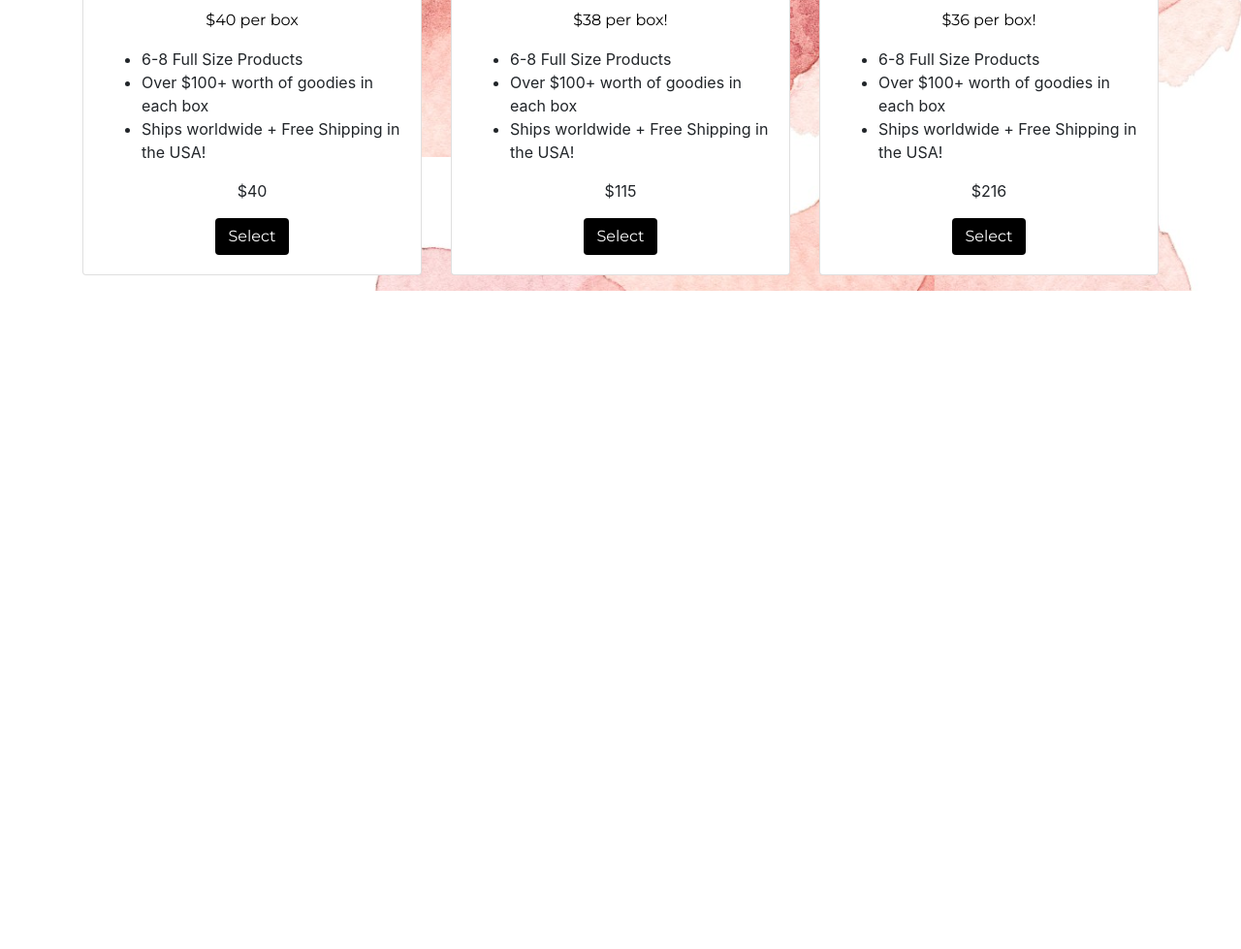
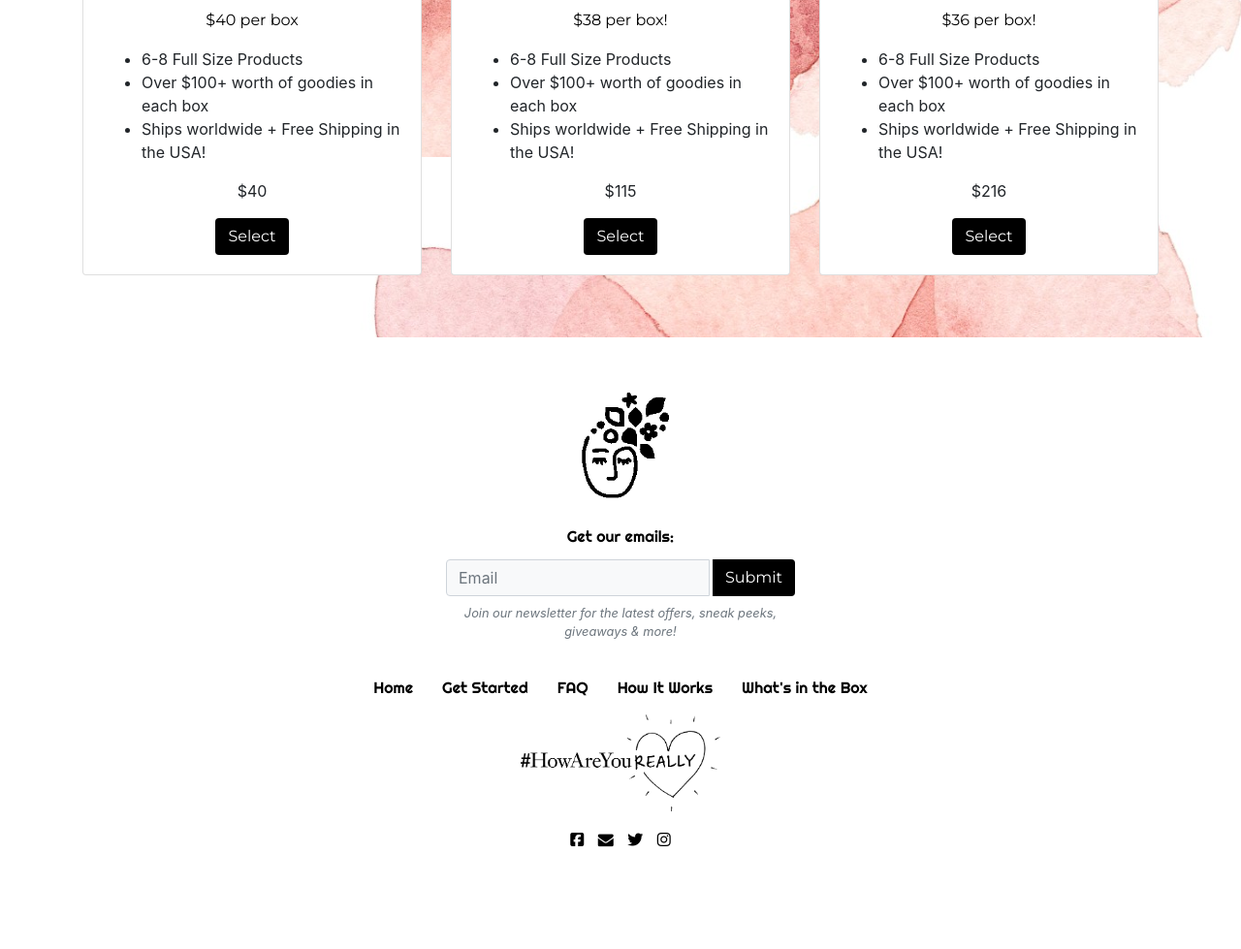
Before and after one commit to drobi710/How-are-you-really, a website: page store.html in a window 1280 px wide. Shown: the part 638-1617 px from the top of the page at 97% size. Before the commit the page ends 938 px from the top, so only its background shows below. Drawn offline with nearby package versions, Linux system fonts and the light colour scheme.

Commit message:
update title and add footer to store.html

```diff
--- a/store.html
+++ b/store.html
@@ -99,7 +99,7 @@
 <div class="container pt-3">
     <div class="row">
         <div class="col">
-            <h3>Box Subscription</h3>
+            <h3>Select Your Box Subscription</h3>
             <hr>
         </div>
     </div>
@@ -164,9 +164,53 @@
     </div>
 </div>
 
-    <footer>
-
-    </footer>
+<footer class="footer bg-white">
+    <div class="container mt-5" id="footerCard">
+        <div class="row justify-content-center">
+            <div class="col mt-5 text-center">
+                <a href="/homepage.html"><img id="footerLogo" class="" src="/img/logo.png" alt="logo"></a>
+            </div>
+        </div>
+        <div class="row justify-content-center">
+            <div class="col-auto">
+                <div class="card text-center border-0 mx-auto" style="width: 400px;">
+                    <div class="card-body">
+                        <div class="card-title headerText">Get our emails:</div>
+                        <form action="">
+                            <div class="input-group">
+                                <input type="text" class="form-control bg-light mr-1 w-20 footerRelative" placeholder="Email" aria-label="Recipient's username" aria-describedby="basic-addon2">
+                                <div class="input-group-append">
+                                    <button class="btn myDarkBtn" type="button">Submit</button>
+                                </div>
+                            </div>
+                            <small id="emailJoin" class="form-text text-muted font-italic mt-2">Join our newsletter for the latest offers, sneak peeks, giveaways & more!</small>
+                        </form>
+                    </div>
+                </div>
+            </div>
+        </div>
+        <div class="row justify-content-center mt-3">
+            <div class="col-auto"><a href="/homepage.html" class="footerLinks">Home</a></div>
+            <div class="col-auto"><a href="/store.html" class="footerLinks">Get Started</a></div>
+            <div class="col-auto"><a href="/faq.html" class="footerLinks">FAQ</a></div>
+            <div class="col-auto"><a href="/howitworks.html" class="footerLinks">How It Works</a></div>
+            <div class="col-auto"><a href="/boxdescription.html" class="footerLinks">What's in the Box</a></div>
+        </div>
+        <div class="row">
+            <div class="col text-center my-3">
+                <a href="https://www.instagram.com/"><img id="hashtagLogo" class="" src="/img/HowAreYouReallyHastag.png" alt="how are you really Hastag"></a>
+            </div>
+        </div>
+        <div class="row justify-content-center">
+            <div class="col-auto" id="footerIcons">
+                <a href="https://www.facebook.com/" class="fab fa-facebook-square footerSocial"></a>
+                <a href="https://mail.google.com/" class="fa fa-envelope footerSocial"></a>
+                <a href="https://twitter.com/" class="fa fa-twitter footerSocial"></a>
+                <a href="https://www.instagram.com/" class="fab fa-instagram footerSocial"></a>
+            </div>
+        </div>
+    </div>
+</footer>
 
     <!-- jQuery must come first, then Popper.js, then the Bootstrap JavaScript plugins.-->
     <script src="node_modules/jquery/dist/jquery.slim.min.js"></script>
```
